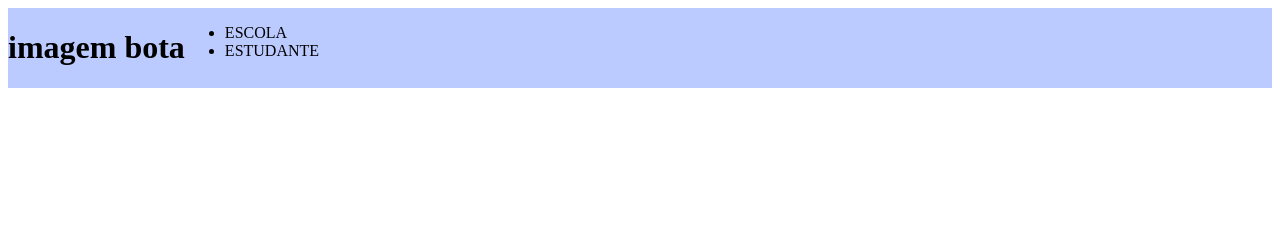
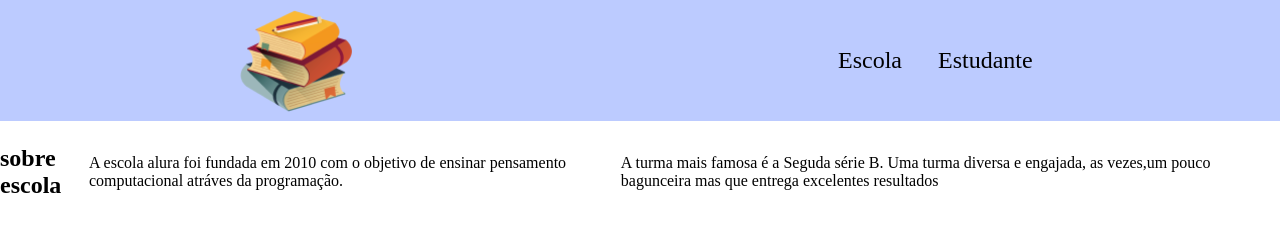
Before and after one commit to Metring/Nick, a plain HTML site: page index.html in a window 1280 px wide. Drawn offline with Linux system fonts and the light colour scheme.

Commit message:
terminei cabecalho

```diff
--- a/index.html
+++ b/index.html
@@ -4,17 +4,24 @@
     <meta charset="UTF-8">
     <meta http-equiv="X-UA-Compatible" content="IE=edge">
     <meta name="viewport" content="width=device-width, initial-scale=1.0">
-    <title>Nick</title>
+    <title>Escola</title>
     <link rel="stylesheet" href="./style.css">
 </head>
 <body>
     <header class="cabecalho">
 
-        <h1>imagem bota</h1>
-        <ul>
-            <li>ESCOLA</li>
-            <li>ESTUDANTE</li>
+        <img class="cabecalho-imagem" src="./image 1.png">
+        <ul class="cabecalho-lista">
+            <li class="cabecalho-lista_item">Escola</li>
+            <li class="cabecalho-lista_item">Estudante</li>
         </ul>
+
     </header>
+
+    <section class="escola">
+        <h2 class="sobre-titulo"> sobre escola</h2>
+        <P class="sobre-escola1">A escola alura foi fundada em 2010 com o objetivo de ensinar pensamento computacional atráves da programação.</P>
+        <p class="sobre-escola1">A turma mais famosa é a Seguda série B. Uma turma diversa e engajada, as vezes,um pouco bagunceira mas que entrega excelentes resultados</p>
+    </section>
 </body>
 </html>
--- a/style.css
+++ b/style.css
@@ -1,9 +1,30 @@
-+{
+*{
     margin: 0;
     padding: 0;
 }
 
 .cabecalho{
     display: flex;
-    background-color: #bccbff;
+    background-color: #BCCBFF;
+    color: black;
+    justify-content: space-around;
+    align-items: center;
 }
+.cabecalho-lista_item{
+    display: inline-block;
+    margin: 0 16px;
+    font-size: 24px;
+}
+
+.cabecalho-imagem{
+    width: 10%;
+
+}
+.escola{
+    background-image: linear-gradient(#ECEDFF #ECEDFF);
+    color: #000000;
+    display: flex;
+    justify-content: center;
+    align-items: center;
+    padding: 24px 0 ;
+}
```
Also changed, not shown: image 1.png (added).
